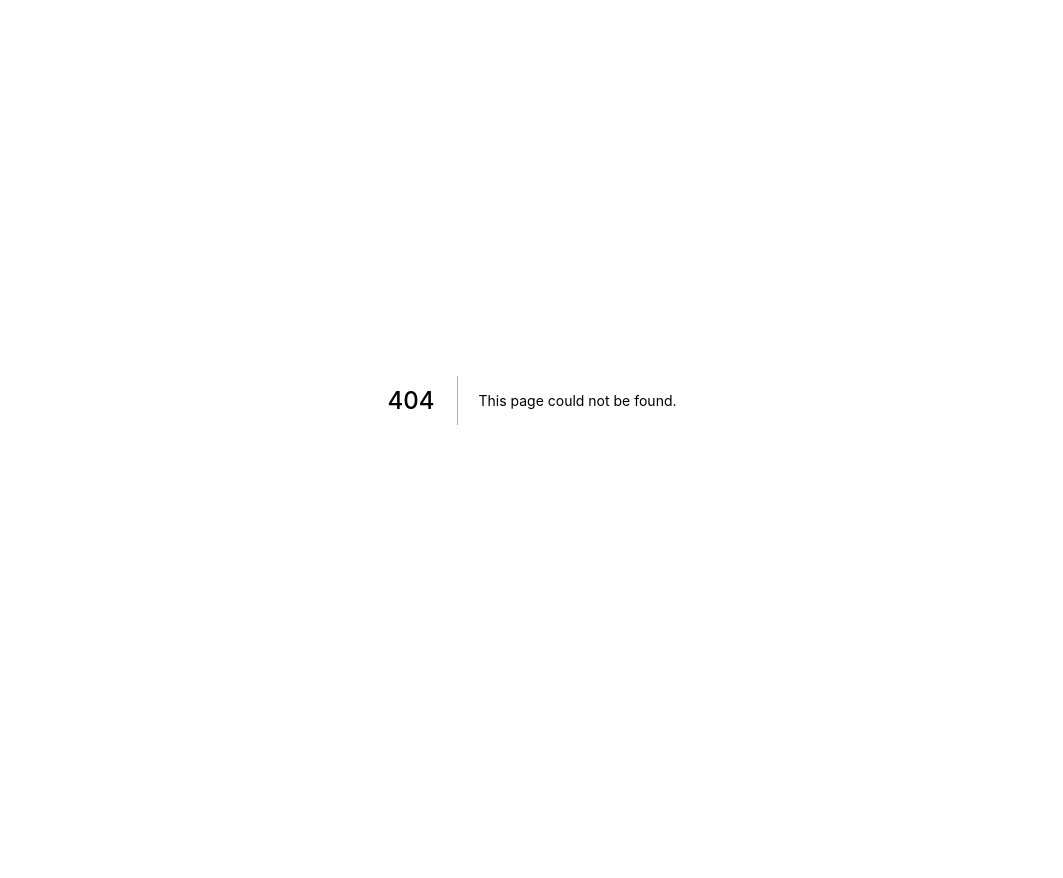
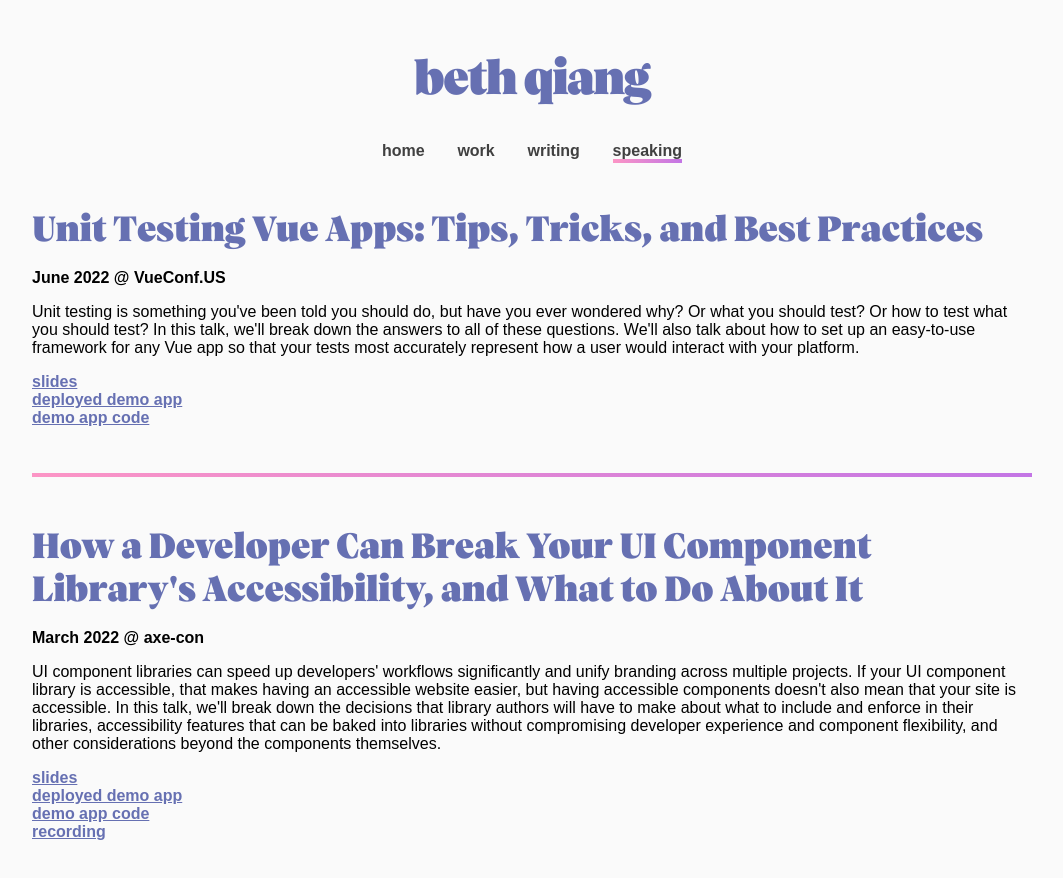
Before and after one commit to bethqiang/bethqiang.github.io, a Next.js app: page /speaking in a window 1280 px wide. Before the commit this address had no page. Shown: the top 878 px of the page, without its empty margins (108-1171 px from the left). Before the commit the page ends 800 px from the top, so only its background shows below. Built offline with nearby package versions, Linux system fonts and the light colour scheme; a web font is replaced by a local one.

Commit message:
add speaking page

```diff
--- a/components/nav/nav.js
+++ b/components/nav/nav.js
@@ -17,6 +17,10 @@ const links = [
   {
     label: 'writing',
     href: '/writing',
+  },
+  {
+    label: 'speaking',
+    href: '/speaking',
   },
 ];
 
--- /dev/null
+++ b/pages/speaking.js
@@ -0,0 +1,43 @@
+import Layout from '../components/layout';
+
+import styles from '../styles/pages/speaking.module.scss';
+
+const talks = [{
+  title: 'Unit Testing Vue Apps: Tips, Tricks, and Best Practices',
+  date: 'June 2022',
+  conference: 'VueConf.US',
+  abstract: 'Unit testing is something you\'ve been told you should do, but have you ever wondered why? Or what you should test? Or how to test what you should test? In this talk, we\'ll break down the answers to all of these questions. We\'ll also talk about how to set up an easy-to-use framework for any Vue app so that your tests most accurately represent how a user would interact with your platform.',
+  linkToSlides: 'https://docs.google.com/presentation/d/1qr0JXF78UbXPmp0thK2uqgxRwU0kXzE0zykAPC0rQsE/edit?usp=sharing',
+  linkToDemoApp: 'https://vueconf-2022-demo-app.vercel.app/',
+  linkToCode: 'https://github.com/bethqiang/vueconf-2022-demo-app',
+}, {
+  title: 'How a Developer Can Break Your UI Component Library\'s Accessibility, and What to Do About It',
+  date: 'March 2022',
+  conference: 'axe-con',
+  abstract: 'UI component libraries can speed up developers\' workflows significantly and unify branding across multiple projects. If your UI component library is accessible, that makes having an accessible website easier, but having accessible components doesn\'t also mean that your site is accessible. In this talk, we\'ll break down the decisions that library authors will have to make about what to include and enforce in their libraries, accessibility features that can be baked into libraries without compromising developer experience and component flexibility, and other considerations beyond the components themselves.',
+  linkToSlides: 'https://docs.google.com/presentation/d/1JViPqg9eJJdOjrlLQyMOdTVDYbNubAJgP47AyTsr4n4/edit?usp=sharing',
+  linkToDemoApp: 'https://axe-con-2022-demo.vercel.app/',
+  linkToCode: 'https://github.com/bethqiang/axe-con-2022-demo',
+  linkToRecording: 'https://www.deque.com/axe-con/sessions/how-a-developer-can-break-your-ui-component-librarys-accessibility-and-what-to-do-about-it/',
+}];
+
+export default function Speaking() {
+  return (
+    <Layout>
+      <main className="mainContent">
+        { talks.map((talk) => (
+          <div key={talk.title} className={styles.talkContainer}>
+            <h2>{talk.title}</h2>
+            <p className={styles.subheading}>{`${talk.date} @ ${talk.conference}`}</p>
+            <p>{talk.abstract}</p>
+            <a href={talk.linkToSlides} className={styles.link}>slides</a>
+            <a href={talk.linkToDemoApp} className={styles.link}>deployed demo app</a>
+            <a href={talk.linkToCode} className={styles.link}>demo app code</a>
+            {talk.linkToRecording
+              && <a href={talk.linkToRecording} className={styles.link}>recording</a>}
+          </div>
+        ))}
+      </main>
+    </Layout>
+  );
+}
--- /dev/null
+++ b/styles/pages/speaking.module.scss
@@ -0,0 +1,28 @@
+@import '../variables';
+
+.talkContainer {
+  &:not(:last-child) {
+    @include gradient-underline;
+    padding-bottom: 50px;
+  }
+  margin-bottom: 50px;
+  h2 {
+    font-family: vesterbro-poster, serif;
+    color: $blue;
+    font-size: 30px;
+    margin-block-end: 15px;
+    @include md {
+      font-size: 36px;
+    }
+  }
+  .subheading {
+    font-weight: bold;
+  }
+  .link {
+    font-family: proxima-nova, sans-serif;
+    color: $blue;
+    font-size: 16px;
+    font-weight: 600;
+    display: block;
+  }
+}
```
